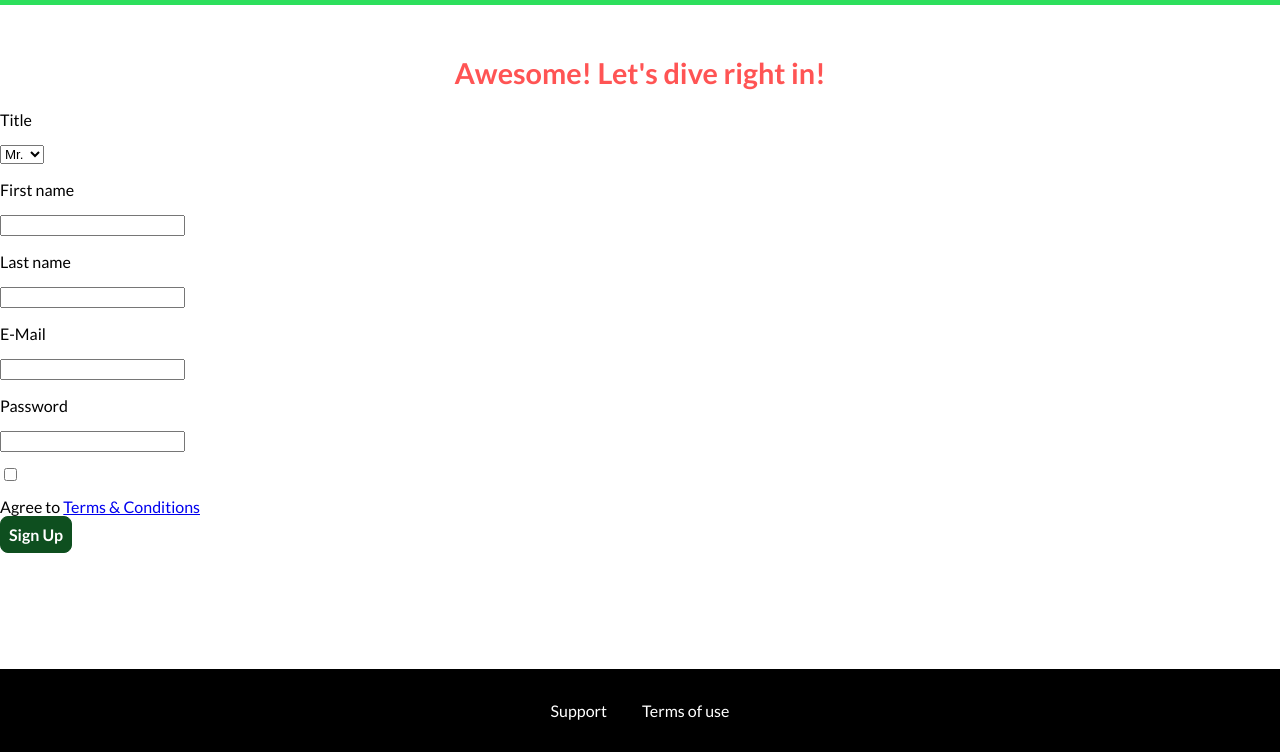
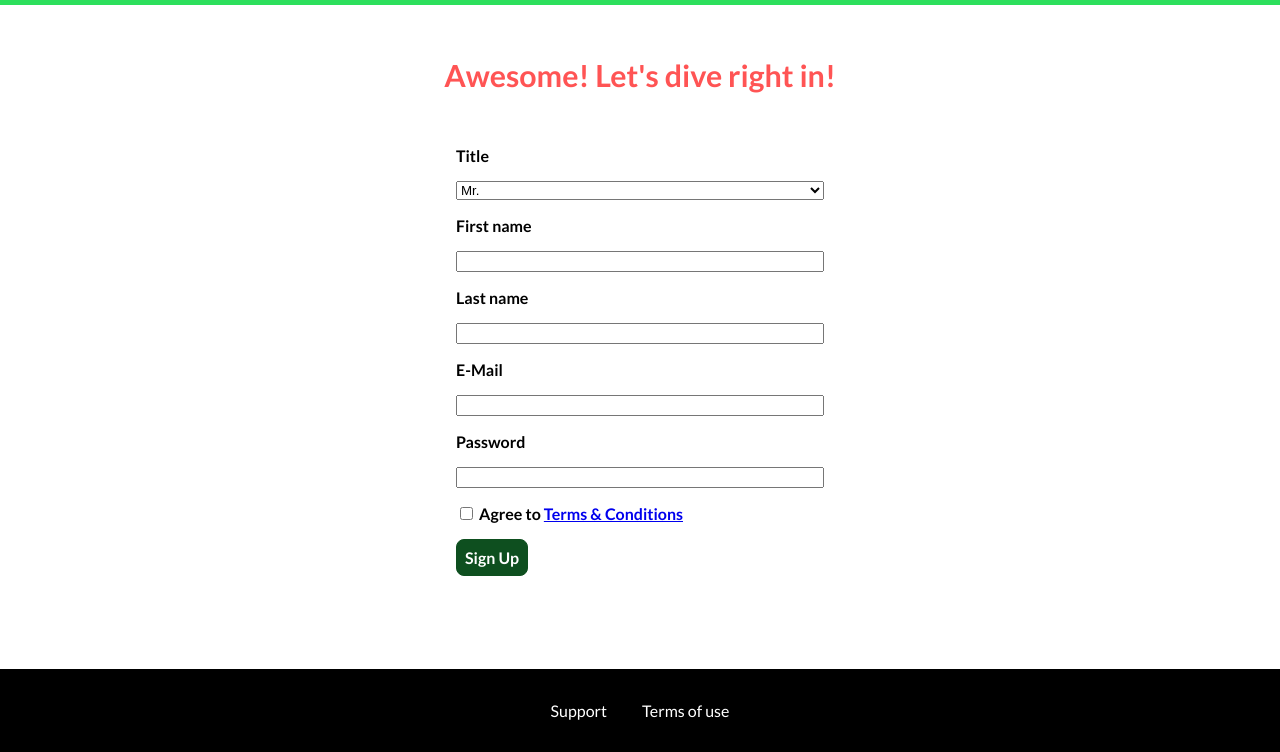
Before and after one commit to manueltorrez/css-pratice-website, a plain HTML site: page start-hosting/index.html in a window 1280 px wide. Shown: the part 51-803 px from the top of the page. Drawn offline with Linux system fonts and the light colour scheme.

Commit message:
Working on general layout

```diff
--- a/start-hosting/start-hosting.css
+++ b/start-hosting/start-hosting.css
@@ -2,9 +2,17 @@ main {
     padding-top: 2rem;
 }
 
+.signup-form {
+    padding: 1rem;
+}
+
+.signup-form label {
+    font-weight: bold;
+}
+
 .signup-title {
     text-align: center;
-    font-size: 1.8rem;
+    font-size: 1.9rem;
     color: #ff5454;
 }
 
@@ -13,4 +21,23 @@ main {
 .signup-form select {
     display: block;
     margin-top: 1rem;
+    width: 100%;
 }
+
+.signup-form input[id*="terms"],
+.signup-form input[id*="terms"] + label {
+    display: inline-block;
+    width: auto;
+}
+
+.signup-form button[type="submit"] {
+    display: block;
+    margin-top: 1rem;
+}
+
+@media (min-width: 40rem) {
+    .signup-form {
+        margin: auto;
+        width: 25rem;
+    }
+}
```
